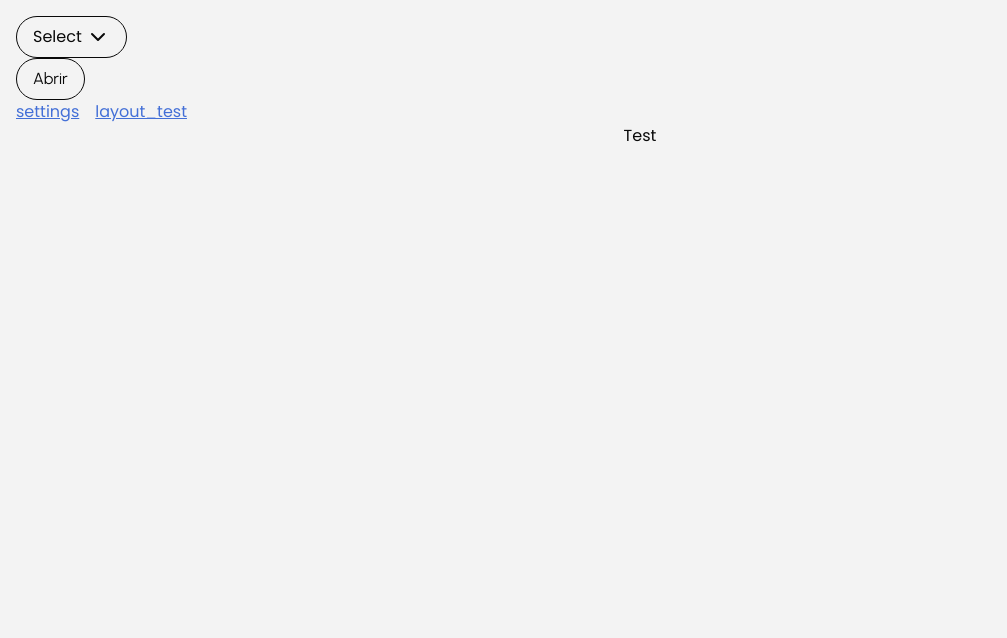
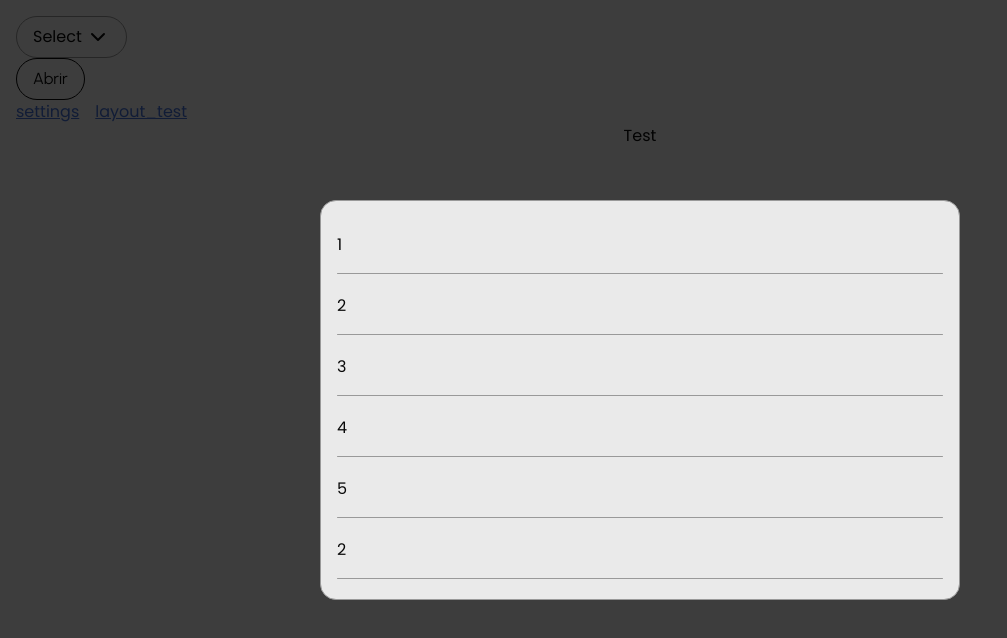
Before and after one commit to Francisco-Neves-15/tellmethecolor, a Next.js app: page / in a window 1280 px wide. Both pictures are taken after a click on the button "Abrir". Shown: the top 638 px of the page, without its empty margins (0-1007 px from the left). Built offline with nearby package versions, Linux system fonts and the light colour scheme.

Commit message:
drodown renamed and dropdown feat initi

```diff
--- a/src/app/page.tsx
+++ b/src/app/page.tsx
@@ -13,7 +13,7 @@ import { useI18n } from "@/hooks/useI18n";
 import Container from "@/components/layout/Container";
 import View from "@/components/ui/View";
 import Text from "@/components/ui/Text";
-import { SelectDropdown, TDropdownItems, ISelectDropdownRef } from "@/components/ui/SelectDropdown";
+import { Select, TSelectItems, ISelectRef } from "@/components/ui/Select";
 import Button from "@/components/ui/Button";
 import { LuHouse } from "react-icons/lu";
 
@@ -25,12 +25,12 @@ export default function Home() {
 
   const { gColors } = useGlobalStyles();
 
-  const [test, setTest] = useState<TDropdownItems | null>(null);
+  const [test, setTest] = useState<TSelectItems | null>(null);
   useEffect(() => {
     console.log(`Selected: ${JSON.stringify(test, null, 2)}`);
   }, [test])
 
-  const test2lista: TDropdownItems[] = [
+  const test2lista: TSelectItems[] = [
     { id: "0", value: "myVal0", labelList: <><LuHouse/><Text size="body">list0</Text></>, labelBox: "box0" },
     { id: "1", value: "myVal1", labelList: <Text size="body">list1</Text>, labelBox: "box1" },
     { id: "2", value: "myVal2", labelList: <Text size="body">list2</Text>, labelBox: "box2" },
@@ -43,32 +43,33 @@ export default function Home() {
     { id: "9", value: "myVal9", labelList: <Text size="body">list8</Text>, labelBox: "box8" },
     { id: "10", value: "myVal10", labelList: <Text size="body">list10</Text>, labelBox: "box10" },
   ]
-  const dropdownTest2Ref = useRef<ISelectDropdownRef>(null);
-  const [test2, setTest2] = useState<TDropdownItems | null>(null);
+  const dropdownTest2Ref = useRef<ISelectRef>(null);
+  const [test2, setTest2] = useState<TSelectItems | null>(null);
   useEffect(() => {
-    console.log(`Selected: ${JSON.stringify(test, null, 2)}`);
+    console.log(`Selected: ${test}`);
   }, [test])
 
   return (
     <Container padding header={false}>
 
-      <SelectDropdown
-        items={[1,2,3,4,5,2,3,4,5,2,3,4,5,2,3,4,5,2,3,4,5]}
-        value={test}
+      <Select
+        items={test2lista}
+        value={test2}
         onChangeValue={(i) => {
-          setTest(i);
+          setTest2(i);
         }}
+        behavoir="adapt"
       />
 
       <Button
-        onClick={() => dropdownTest2Ref.current?.toggle()}
+        onClick={() => dropdownTest2Ref.current?.open({ behavior: "modal" })}
       >
         Abrir
       </Button>
-      <SelectDropdown
+      <Select
         ref={dropdownTest2Ref}
         hideButton
-        items={test2lista}
+        items={[1,2,3,4,5,2,3,4,5,2,3,4,5,2,3,4,5,2,3,4,5]}
         value={test}
         onChangeValue={(i) => {
           setTest(i);
--- a/src/components/ui/SelectDropdown/index.tsx
+++ b/src/components/ui/Select/index.tsx
@@ -19,7 +19,7 @@ import fStyles from "./style.module.scss"
 // Components
 import View from "@/components/ui/View"
 import Text from "@/components/ui/Text"
-import Button from "@/components/ui/Button"
+import Button, { TButtonVariants } from "@/components/ui/Button"
 import Input from "@/components/ui/Input"
 
 // Hooks
@@ -31,45 +31,47 @@ import { useMedia } from "@/hooks/useMedia";
 
 // Types & Interfaces
 
-interface IListDropdown {
+interface IListSelect {
   value: unknown;
   labelBox?: string;
   labelList?: string | React.ReactNode;
   id: string;
 }
 
-export type TDropdownItems = IListDropdown | number | string;
-type TDropdownVariant = "primary";
-type TDropdownBehavoir = "adapt" | "dropdown" | "modal";
+export type TSelectItems = IListSelect | number | string;
+type TSelectVariant = TButtonVariants;
+type TSelectBehavoir = "adapt" | "dropdown" | "modal";
+type TDropdownPosition = "adapt" | "top-left" | "top-right" | "bottom-left" | "bottom-right";
 
 // Ref Control
 type TShowOptions = {
-  behavior?: TDropdownBehavoir;
+  behavior?: TSelectBehavoir;
 };
 
-export interface ISelectDropdownRef {
-  show: (options?: TShowOptions) => void;
-  hide: () => void;
-  toggle: () => void;
+export interface ISelectRef {
+  open: (options?: TShowOptions) => void;
+  close: () => void;
+  toggle: (options?: TShowOptions) => void;
 }
 
 type TState = {
   open: boolean;
   mounted: boolean;
-  runtimeBehavior: TDropdownBehavoir | null;
+  runtimeBehavior: TSelectBehavoir | null;
 };
 
 // Component
 
-interface ISelectDropdown {
-  items: TDropdownItems[];
-  value: TDropdownItems | null;
-  onChangeValue: (item: TDropdownItems) => void;
+interface ISelect {
+  items: TSelectItems[];
+  value: TSelectItems | null;
+  onChangeValue: (item: TSelectItems) => void;
   search?: boolean;
   defaultValueIdOrIndex?: string | number | null;
   placeholder?: string;
   hideButton?: boolean;
-  behavoir?: TDropdownBehavoir;
+  behavoir?: TSelectBehavoir;
+  dropdownPosition?: TDropdownPosition;
   // Fixs Values (Suffix's and Prefix's)
   fixTexts?: {
     boxSuffix?: string | null;
@@ -78,7 +80,7 @@ interface ISelectDropdown {
     listPrefix?: string | null;
   };
   // Styles
-  boxVariant?: TDropdownVariant;
+  boxVariant?: TSelectVariant;
   boxStyles?: {
     style?: CSSProperties;
     className?: string;
@@ -86,23 +88,23 @@ interface ISelectDropdown {
   modalStyles?: {
     style?: CSSProperties;
     className?: string;
+    listItemStyle?: CSSProperties;
+    listItemClassName?: string;
   };
   dropdownStyles?: {
     style?: CSSProperties;
     className?: string;
-  };
-  listItemStyles?: {
-    style?: CSSProperties;
-    className?: string;
+    listItemStyle?: CSSProperties;
+    listItemClassName?: string;
   };
 };
 
 // Util
-function valueIsPrimitive(item: TDropdownItems): item is string | number {
+export function selectValueIsPrimitive(item: TSelectItems): item is string | number {
   return typeof item === "string" || typeof item === "number";
 }
 
-export const SelectDropdown = forwardRef<ISelectDropdownRef, ISelectDropdown>(({
+export const Select = forwardRef<ISelectRef, ISelect>(({
   items = [],
   value,
   onChangeValue,
@@ -111,11 +113,10 @@ export const SelectDropdown = forwardRef<ISelectDropdownRef, ISelectDropdown>(({
   behavoir = "adapt",
   fixTexts,
   // Styles
-  boxVariant = "primary",
+  boxVariant = "sub",
   boxStyles,
   modalStyles,
   dropdownStyles,
-  listItemStyles,
   hideButton = false,
 }, ref) => {
 
@@ -134,9 +135,9 @@ export const SelectDropdown = forwardRef<ISelectDropdownRef, ISelectDropdown>(({
   });
 
   useImperativeHandle(ref, () => ({
-    show: (options?: TShowOptions) => open(options),
-    hide: () => close(),
-    toggle: () => toggle()
+    open: (options?: TShowOptions) => open(options),
+    close: () => close(),
+    toggle: (options?: TShowOptions) => toggle(options)
   }));
 
   // Button's Ref
@@ -194,9 +195,9 @@ export const SelectDropdown = forwardRef<ISelectDropdownRef, ISelectDropdown>(({
     }));
   };
 
-  const toggle = () => {
+  const toggle = (options?: TShowOptions) => {
     if (state.open) close();
-    else open();
+    else open(options);
   };
 
   // Autofocus on buttons
@@ -219,10 +220,10 @@ export const SelectDropdown = forwardRef<ISelectDropdownRef, ISelectDropdown>(({
     if (defaultValueIdOrIndex === null || defaultValueIdOrIndex === undefined) return;
     if (!items.length) return;
 
-    let selectedItem: TDropdownItems | undefined;
+    let selectedItem: TSelectItems | undefined;
 
     // Primitive List
-    if (valueIsPrimitive(items[0])) {
+    if (selectValueIsPrimitive(items[0])) {
       if (typeof defaultValueIdOrIndex === "number") {
         selectedItem = items[defaultValueIdOrIndex];
       } else {
@@ -231,7 +232,7 @@ export const SelectDropdown = forwardRef<ISelectDropdownRef, ISelectDropdown>(({
       }
     } else {
       // Obj's List
-      selectedItem = (items as IListDropdown[]).find(
+      selectedItem = (items as IListSelect[]).find(
         item => item.id === defaultValueIdOrIndex
       );
     };
@@ -246,13 +247,24 @@ export const SelectDropdown = forwardRef<ISelectDropdownRef, ISelectDropdown>(({
   const currentDisplayText = useMemo(() => {
     if (!value) return resolvedPlaceholder;
     let final: unknown;
-    if (valueIsPrimitive(value)) {
+    if (selectValueIsPrimitive(value)) {
       final = value;
     } else {
       final = value.labelBox ?? value.labelList ?? value.value ?? value.id;
     };
     return String(final);
   }, [value]);
+
+  // On Select Hidden
+  const onSelectValue = (value: TSelectItems) => {
+    onChangeValue(value);
+    close();
+    // DEBUG
+    selectValueIsPrimitive(value) ?
+      console.log(value)
+      :
+      console.log(`${value.id} ${value.labelBox} ${value.labelList} ${value.value}`)
+  }
 
   useEffect(() => {
     console.log(state.open)
@@ -265,7 +277,7 @@ export const SelectDropdown = forwardRef<ISelectDropdownRef, ISelectDropdown>(({
       {!hideButton && (
         <Button
           ref={openButtonRef}
-          variant="outline"
+          variant={boxVariant}
           className={`${fStyles.boxContainer} ${boxStyles?.className}`}
           style={{ ...boxStyles?.style }}
           onClick={toggle}
@@ -280,6 +292,7 @@ export const SelectDropdown = forwardRef<ISelectDropdownRef, ISelectDropdown>(({
           >
             <LuChevronDown size={24} color={gColors.text} />
           </View>
+          {/* Dropdown */}
         </Button>
       )}
 
@@ -296,14 +309,13 @@ export const SelectDropdown = forwardRef<ISelectDropdownRef, ISelectDropdown>(({
               >
                 <View className={`${fStyles.modalContentList}`}>
                   {items.map((value, index, array) => (
-                    <View className="w-full">
+                    <View key={`${index}-list-item`} className="w-full">
                       <button
-                        key={`${index}-list-item`}
-                        className={`${fStyles.modalContentListItem} ${listItemStyles?.className}`}
-                        style={{ ...listItemStyles?.style }}
-                        onClick={() => console.log(`${index}: ${value}`)}
+                        className={`${fStyles.modalContentListItem} ${modalStyles?.listItemClassName}`}
+                        style={{ ...modalStyles?.listItemStyle }}
+                        onClick={() => onSelectValue(value)}
                       >
-                        {valueIsPrimitive(value) ? (
+                        {selectValueIsPrimitive(value) ? (
                           <Text size="body">{String(value)}</Text>
                         ) : typeof value.labelList === "string" ? (
                           <Text size="body">{value.labelList}</Text>
@@ -320,6 +332,35 @@ export const SelectDropdown = forwardRef<ISelectDropdownRef, ISelectDropdown>(({
               </View>
             </>
           )}
+          {isDropdown && (
+            <View
+              className={`${fStyles.dropdownContent} ${dropdownStyles?.className} ${state.open ? fStyles.open : ""}`}
+              style={{ ...dropdownStyles?.style }}
+            >
+              <View className={`${fStyles.dropdownContentList}`}>
+                {items.map((value, index, array) => (
+                  <View key={`${index}-list-item`} className="w-full">
+                    <button
+                      className={`${fStyles.dropdownContentListItem} ${dropdownStyles?.listItemClassName}`}
+                      style={{ ...dropdownStyles?.listItemStyle }}
+                      onClick={() => onSelectValue(value)}
+                    >
+                      {selectValueIsPrimitive(value) ? (
+                        <Text size="caption">{String(value)}</Text>
+                      ) : typeof value.labelList === "string" ? (
+                        <Text size="caption">{value.labelList}</Text>
+                      ) : (
+                        value.labelList
+                      )}
+                    </button>
+                    {(index + 1) !== array.length &&
+                      <div style={{ width: "100%", height: 1, backgroundColor: gColors.border, borderRadius: 4 }}></div>
+                    }
+                  </View>
+                ))}
+              </View>
+            </View>
+          )}
         </>
       )}
 
@@ -327,4 +368,4 @@ export const SelectDropdown = forwardRef<ISelectDropdownRef, ISelectDropdown>(({
   )
 });
 
-SelectDropdown.displayName = "SelectDropdown";
+Select.displayName = "Select";
--- a/src/components/ui/SelectDropdown/style.module.scss
+++ b/src/components/ui/Select/style.module.scss
@@ -16,8 +16,15 @@
   opacity: 1;
 }
 
+// Wrapper
+// .wrapperContent {
+//   @include mix.flex_center;
+//   @include mix.flex_row;
+//   background-color: red;
+//   position: relative;
+// }
+
 // Box
-
 .boxContainer {
   @include mix.flex_center;
   @include mix.flex_row;
@@ -79,3 +86,49 @@
     }
   }
 }
+
+// Dropdown
+.dropdownContent {
+  z-index: 1001;
+  position: absolute;
+  background-color: var(--color-bgSecondary);
+  border: var(--ui-border-width) var(--color-border) solid;
+  border-radius: 8px;
+  min-width: 120px;
+  opacity: 0;
+  transition: opacity 250ms ease;
+}
+.dropdownContent.open {
+  opacity: 1;
+}
+.dropdownContent.TopLeft { }
+.dropdownContent.TopRight { }
+.dropdownContent.BottomLeft { }
+.dropdownContent.BottomRight { }
+
+.dropdownContentList {
+  width: 100%;
+  height: 100%;
+  overflow-x: hidden;
+  overflow-y: auto;
+  display: flex;
+  flex-direction: column;
+  justify-content: flex-start;
+  align-items: flex-start;
+  gap: 4px;
+}
+
+.dropdownContentListItem {
+  @include mix.flex_center;
+  justify-content: flex-start;
+  width: 100%;
+  height: auto;
+  &:active {
+    opacity: 0.5;
+  }
+  @include mix.layout_expanded {
+    &:hover {
+      background-color: var(--color-neutralAlpha);
+    }
+  }
+}
```
